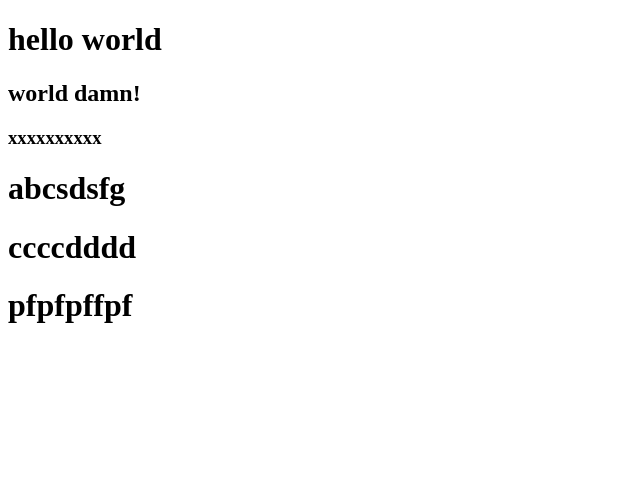
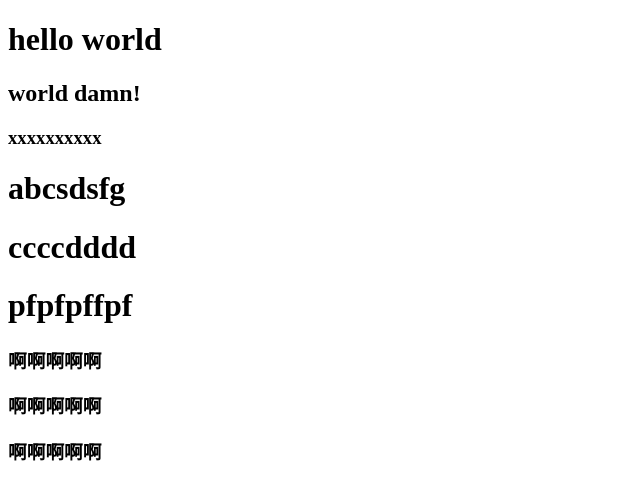
Before and after one commit to xieyuhong/testDemo, a plain HTML site: page index.html in a window 1280 px wide. Shown: the whole page, without its empty margins (0-640 px from the left). Drawn offline with Linux system fonts and the light colour scheme.

Commit message:
第六次真的不能成功吗

```diff
--- a/index.html
+++ b/index.html
@@ -13,5 +13,9 @@
     <h1>abcsdsfg</h1>
     <h1>ccccdddd</h1>
     <h1>pfpfpffpf</h1>
+
+    <h3>啊啊啊啊啊</h3>
+    <h3>啊啊啊啊啊</h3>
+    <h3>啊啊啊啊啊</h3>
 </body>
 </html>
```
Also changed, not shown: 1 other file.
